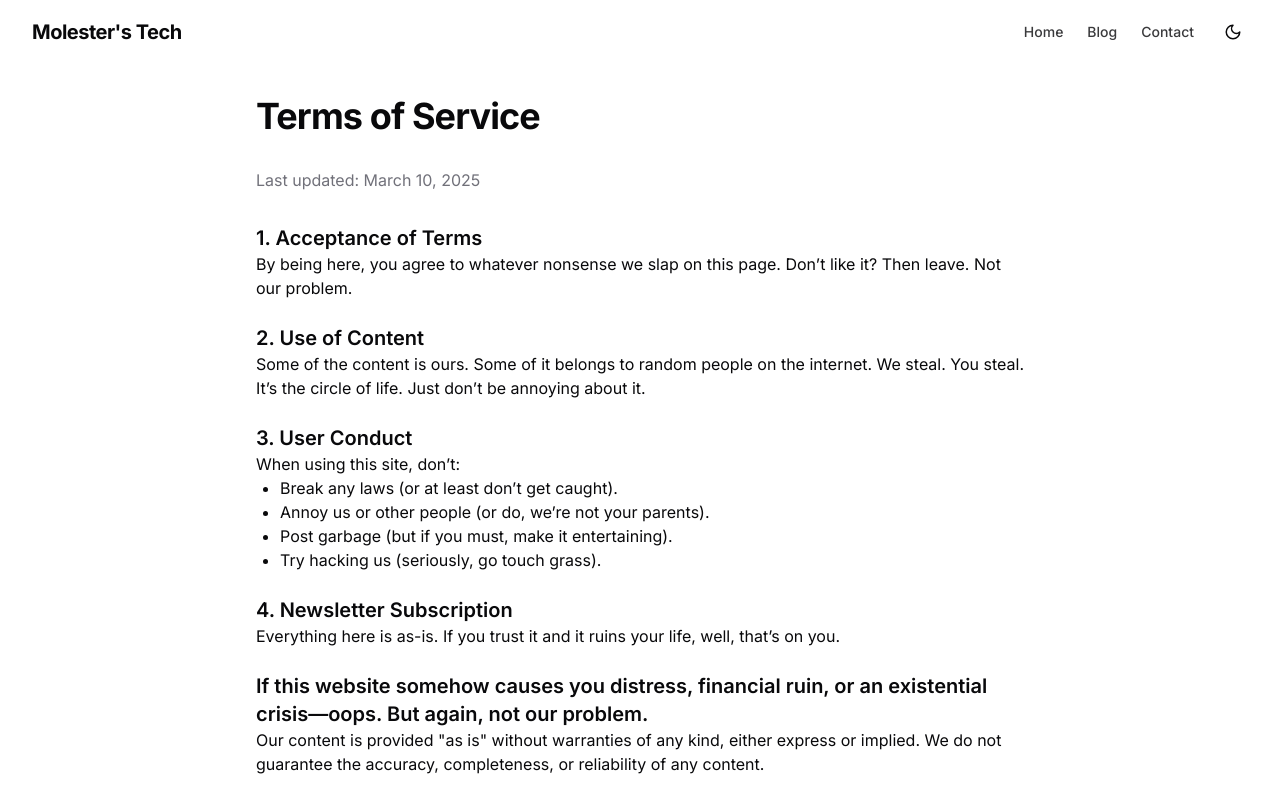
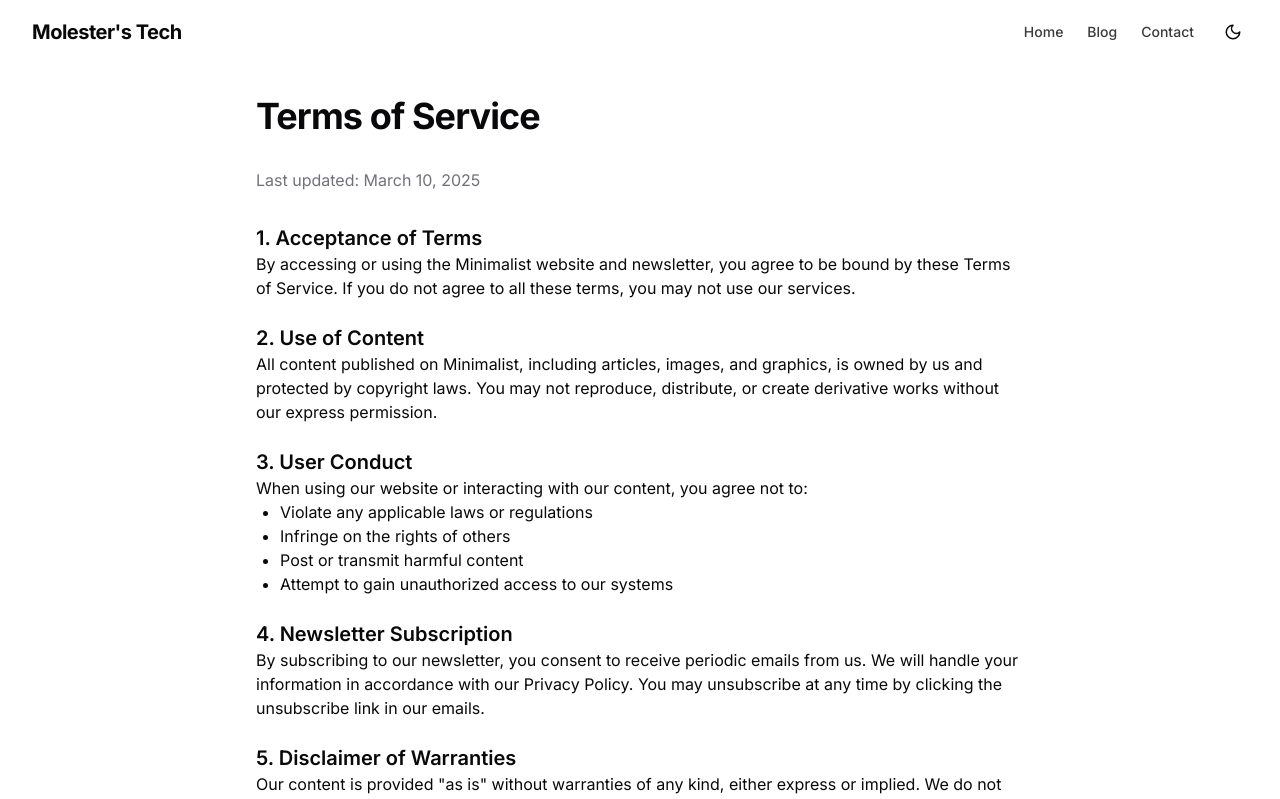
Before and after one commit to Mohitttt-98/bloggle-spark-62, a React (Vite) app: page /terms-of-service in a window 1280 px wide. Shown: the top 799 px of the page. Built offline with nearby package versions, Linux system fonts and the light colour scheme.

Commit message:
Reverted to edit edt-b472d1e3-ac8e-42fe-83a1-cae5c35584db: "Visual edit in Lovable
Edited UI in Lovable"

```diff
--- a/src/pages/PrivacyPolicy.tsx
+++ b/src/pages/PrivacyPolicy.tsx
@@ -1,28 +1,24 @@
+
 import { motion } from "framer-motion";
 import Navbar from "../components/Navbar";
 import Footer from "../components/Footer";
+
 const PrivacyPolicy = () => {
-  return <div className="min-h-screen bg-background">
+  return (
+    <div className="min-h-screen bg-background">
       <Navbar />
 
       <main className="container px-4 py-16 md:px-8 md:py-24">
-        <motion.div initial={{
-        opacity: 0,
-        y: 20
-      }} animate={{
-        opacity: 1,
-        y: 0
-      }} transition={{
-        duration: 0.5
-      }} className="mx-auto max-w-3xl">
+        <motion.div
+          initial={{ opacity: 0, y: 20 }}
+          animate={{ opacity: 1, y: 0 }}
+          transition={{ duration: 0.5 }}
+          className="mx-auto max-w-3xl"
+        >
           <h1 className="mb-8 text-3xl font-bold tracking-tight md:text-4xl">Privacy Policy</h1>
 
           <div className="prose prose-slate max-w-none dark:prose-invert">
-            <p className="text-muted-foreground">Last updated: {new Date().toLocaleDateString('en-US', {
-              month: 'long',
-              day: 'numeric',
-              year: 'numeric'
-            })}</p>
+            <p className="text-muted-foreground">Last updated: {new Date().toLocaleDateString('en-US', { month: 'long', day: 'numeric', year: 'numeric' })}</p>
 
             <h2 className="mt-8 text-xl font-semibold">1. Introduction</h2>
             <p>
@@ -54,7 +50,7 @@ const PrivacyPolicy = () => {
             </p>
 
             <h2 className="mt-6 text-xl font-semibold">5. Your Rights</h2>
-            <p>We might change this whenever we feel like it. No, we won’t send you an update. Just check back if you’re paranoid.</p>
+            <p>You have the right to:</p>
             <ul className="list-disc pl-6">
               <li>Unsubscribe from our newsletter at any time</li>
               <li>Request access to your personal data</li>
@@ -77,6 +73,8 @@ const PrivacyPolicy = () => {
       </main>
 
       <Footer />
-    </div>;
+    </div>
+  );
 };
+
 export default PrivacyPolicy;
--- a/src/pages/TermsOfService.tsx
+++ b/src/pages/TermsOfService.tsx
@@ -1,60 +1,67 @@
+
 import { motion } from "framer-motion";
 import Navbar from "../components/Navbar";
 import Footer from "../components/Footer";
+
 const TermsOfService = () => {
-  return <div className="min-h-screen bg-background">
+  return (
+    <div className="min-h-screen bg-background">
       <Navbar />
 
       <main className="container px-4 py-16 md:px-8 md:py-24">
-        <motion.div initial={{
-        opacity: 0,
-        y: 20
-      }} animate={{
-        opacity: 1,
-        y: 0
-      }} transition={{
-        duration: 0.5
-      }} className="mx-auto max-w-3xl">
+        <motion.div
+          initial={{ opacity: 0, y: 20 }}
+          animate={{ opacity: 1, y: 0 }}
+          transition={{ duration: 0.5 }}
+          className="mx-auto max-w-3xl"
+        >
           <h1 className="mb-8 text-3xl font-bold tracking-tight md:text-4xl">Terms of Service</h1>
 
           <div className="prose prose-slate max-w-none dark:prose-invert">
-            <p className="text-muted-foreground">Last updated: {new Date().toLocaleDateString('en-US', {
-              month: 'long',
-              day: 'numeric',
-              year: 'numeric'
-            })}</p>
+            <p className="text-muted-foreground">Last updated: {new Date().toLocaleDateString('en-US', { month: 'long', day: 'numeric', year: 'numeric' })}</p>
 
             <h2 className="mt-8 text-xl font-semibold">1. Acceptance of Terms</h2>
-            <p>By being here, you agree to whatever nonsense we slap on this page. Don’t like it? Then leave. Not our problem.</p>
+            <p>
+              By accessing or using the Minimalist website and newsletter, you agree to be bound by these Terms of Service.
+              If you do not agree to all these terms, you may not use our services.
+            </p>
 
             <h2 className="mt-6 text-xl font-semibold">2. Use of Content</h2>
-            <p>Some of the content is ours. Some of it belongs to random people on the internet. We steal. You steal. It’s the circle of life. Just don’t be annoying about it.</p>
+            <p>
+              All content published on Minimalist, including articles, images, and graphics, is owned by us and
+              protected by copyright laws. You may not reproduce, distribute, or create derivative works without
+              our express permission.
+            </p>
 
             <h2 className="mt-6 text-xl font-semibold">3. User Conduct</h2>
-            <p>When using this site, don’t:</p>
+            <p>When using our website or interacting with our content, you agree not to:</p>
             <ul className="list-disc pl-6">
-              <li>Break any laws (or at least don’t get caught).</li>
-              <li>Annoy us or other people (or do, we’re not your parents).</li>
-              <li>Post garbage (but if you must, make it entertaining).</li>
-              <li>Try hacking us (seriously, go touch grass).</li>
+              <li>Violate any applicable laws or regulations</li>
+              <li>Infringe on the rights of others</li>
+              <li>Post or transmit harmful content</li>
+              <li>Attempt to gain unauthorized access to our systems</li>
             </ul>
 
             <h2 className="mt-6 text-xl font-semibold">4. Newsletter Subscription</h2>
-            <p>Everything here is as-is. If you trust it and it ruins your life, well, that’s on you.</p>
+            <p>
+              By subscribing to our newsletter, you consent to receive periodic emails from us.
+              We will handle your information in accordance with our Privacy Policy.
+              You may unsubscribe at any time by clicking the unsubscribe link in our emails.
+            </p>
 
-            <h2 className="mt-6 text-xl font-semibold">If this website somehow causes you distress, financial ruin, or an existential crisis—oops. But again, not our problem.</h2>
+            <h2 className="mt-6 text-xl font-semibold">5. Disclaimer of Warranties</h2>
             <p>
               Our content is provided "as is" without warranties of any kind, either express or implied.
               We do not guarantee the accuracy, completeness, or reliability of any content.
             </p>
 
-            <h2 className="mt-6 text-xl font-semibold">We’ll change these whenever we feel like it. No, we won’t tell you. Figure it out.</h2>
+            <h2 className="mt-6 text-xl font-semibold">6. Limitation of Liability</h2>
             <p>
               We will not be liable for any damages arising from the use of our website or newsletter,
               including but not limited to direct, indirect, incidental, or consequential damages.
             </p>
 
-            <h2 className="mt-6 text-xl font-semibold">If, for some reason, you have questions, go to the Contact Us page and type something. No promises we’ll read it.</h2>
+            <h2 className="mt-6 text-xl font-semibold">7. Changes to Terms</h2>
             <p>
               We reserve the right to modify these terms at any time. We will notify users of any
               significant changes by posting the new terms on this page.
@@ -70,6 +77,8 @@ const TermsOfService = () => {
       </main>
 
       <Footer />
-    </div>;
+    </div>
+  );
 };
+
 export default TermsOfService;
```
